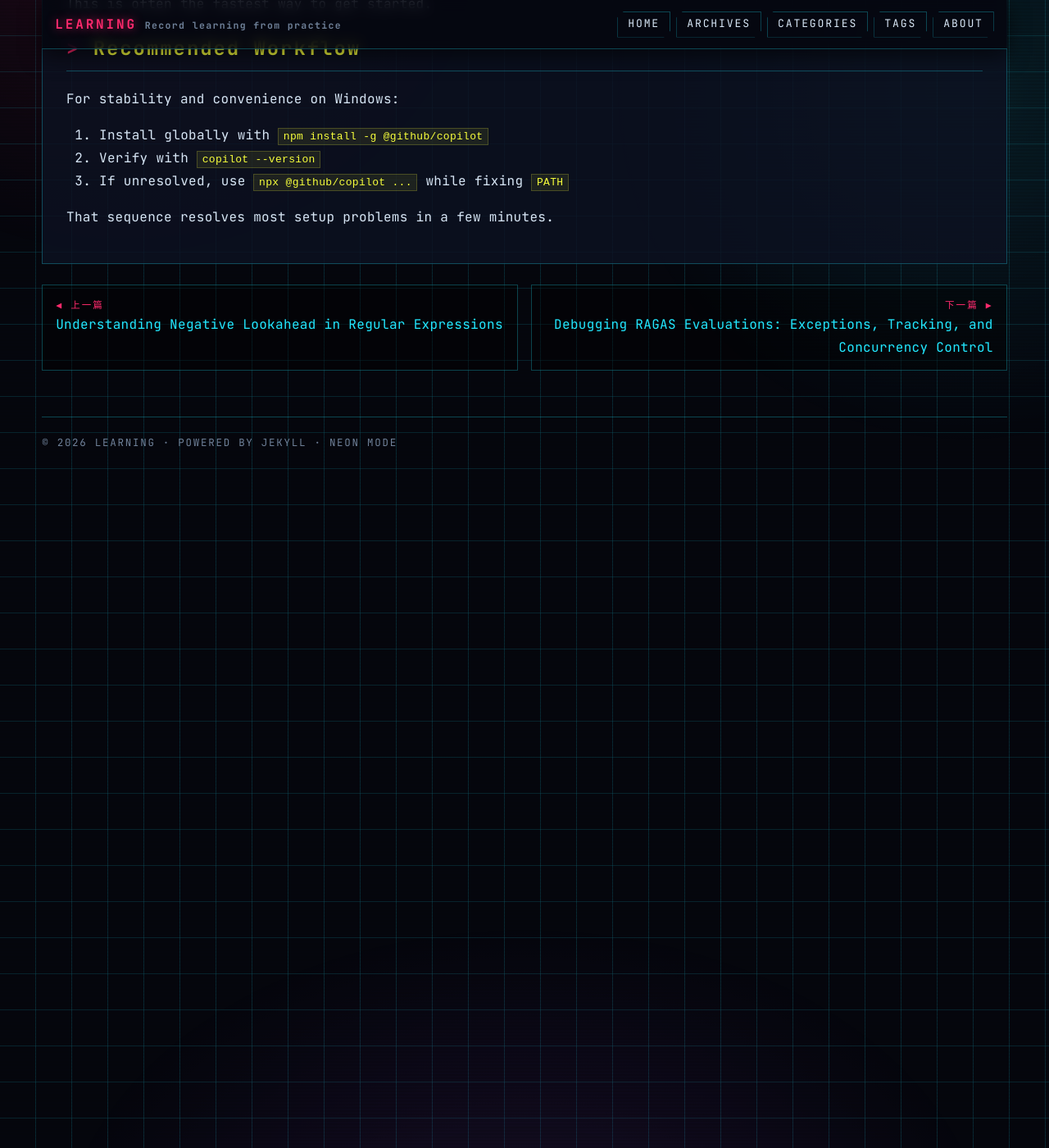
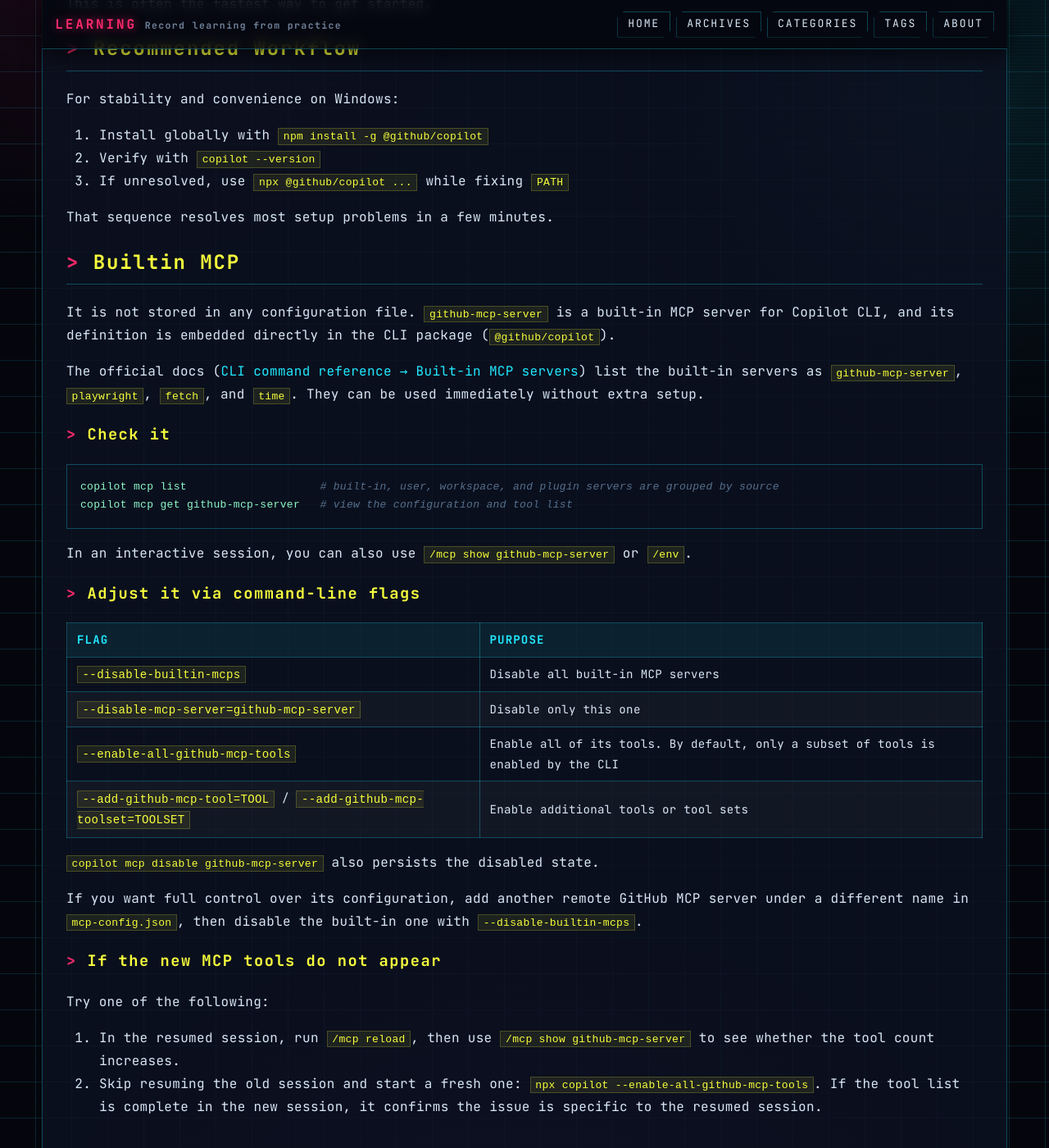
Before and after one commit to guominjia/learn, a Jekyll site: the page built from ai/apps/copilot-cli/_posts/2026-06-11-setup-copilot.md, in a window 1280 px wide and 1400 px high, scrolled down 2073 px. Shown: the whole window at 82% size. Built offline with Jekyll 4.4.1, drawn with Linux system fonts in a browser that asks for light colours.

Commit message:
feat(copilot): Add details on built-in MCP servers and command-line flags for configuration

````diff
--- a/ai/apps/copilot-cli/_posts/2026-06-11-setup-copilot.md
+++ b/ai/apps/copilot-cli/_posts/2026-06-11-setup-copilot.md
@@ -91,3 +91,38 @@ For stability and convenience on Windows:
 3. If unresolved, use `npx @github/copilot ...` while fixing `PATH`
 
 That sequence resolves most setup problems in a few minutes.
+
+## Builtin MCP
+
+It is not stored in any configuration file. `github-mcp-server` is a built-in MCP server for Copilot CLI, and its definition is embedded directly in the CLI package (`@github/copilot`).
+
+The official docs ([CLI command reference → Built-in MCP servers](https://docs.github.com/en/copilot/reference/copilot-cli-reference/cli-command-reference)) list the built-in servers as `github-mcp-server`, `playwright`, `fetch`, and `time`. They can be used immediately without extra setup.
+
+### Check it
+
+```powershell
+copilot mcp list                    # built-in, user, workspace, and plugin servers are grouped by source
+copilot mcp get github-mcp-server   # view the configuration and tool list
+```
+
+In an interactive session, you can also use `/mcp show github-mcp-server` or `/env`.
+
+### Adjust it via command-line flags
+
+| Flag | Purpose |
+|---|---|
+| `--disable-builtin-mcps` | Disable all built-in MCP servers |
+| `--disable-mcp-server=github-mcp-server` | Disable only this one |
+| `--enable-all-github-mcp-tools` | Enable all of its tools. By default, only a subset of tools is enabled by the CLI |
+| `--add-github-mcp-tool=TOOL` / `--add-github-mcp-toolset=TOOLSET` | Enable additional tools or tool sets |
+
+`copilot mcp disable github-mcp-server` also persists the disabled state.
+
+If you want full control over its configuration, add another remote GitHub MCP server under a different name in `mcp-config.json`, then disable the built-in one with `--disable-builtin-mcps`.
+
+### If the new MCP tools do not appear
+
+Try one of the following:
+
+1. In the resumed session, run `/mcp reload`, then use `/mcp show github-mcp-server` to see whether the tool count increases.
+2. Skip resuming the old session and start a fresh one: `npx copilot --enable-all-github-mcp-tools`. If the tool list is complete in the new session, it confirms the issue is specific to the resumed session.
````
Also changed, not shown: ai/_posts/2026-06-12-dl-framework-marketing-share.md (+1 -1 lines).
